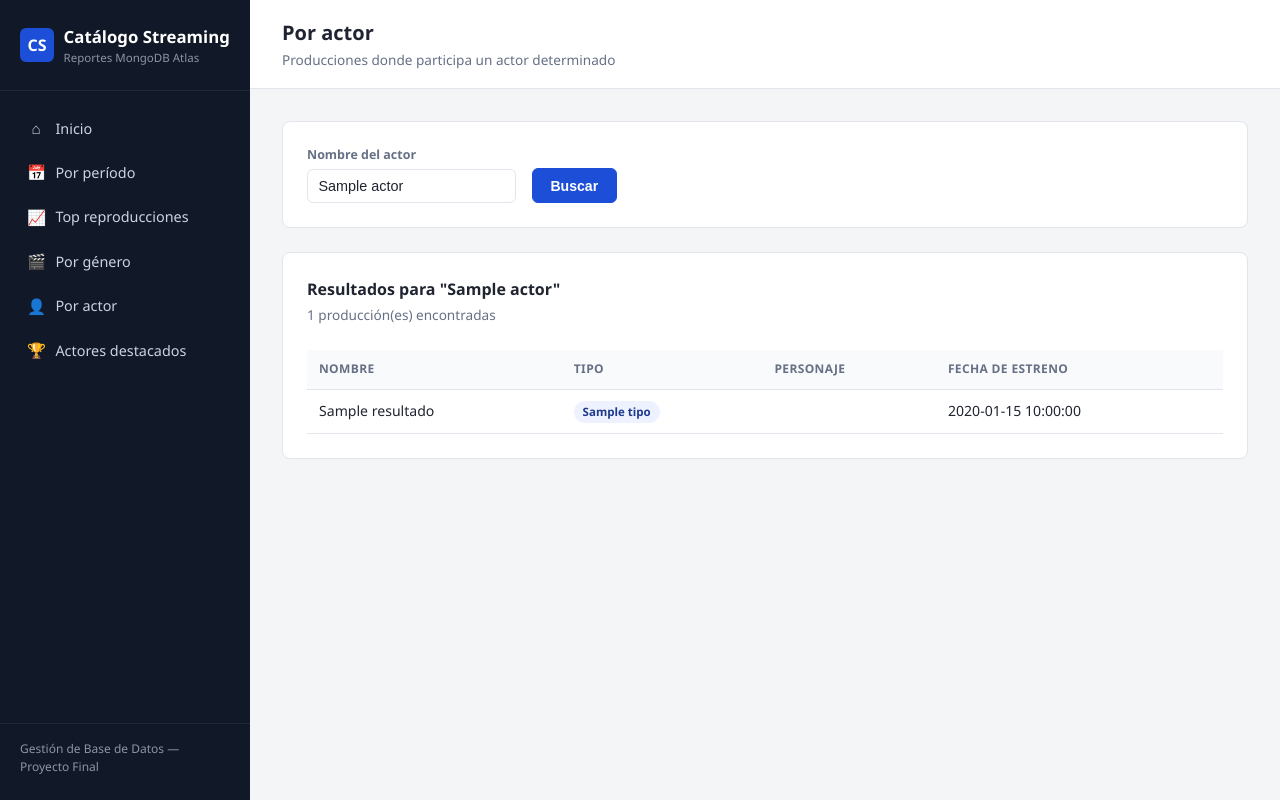
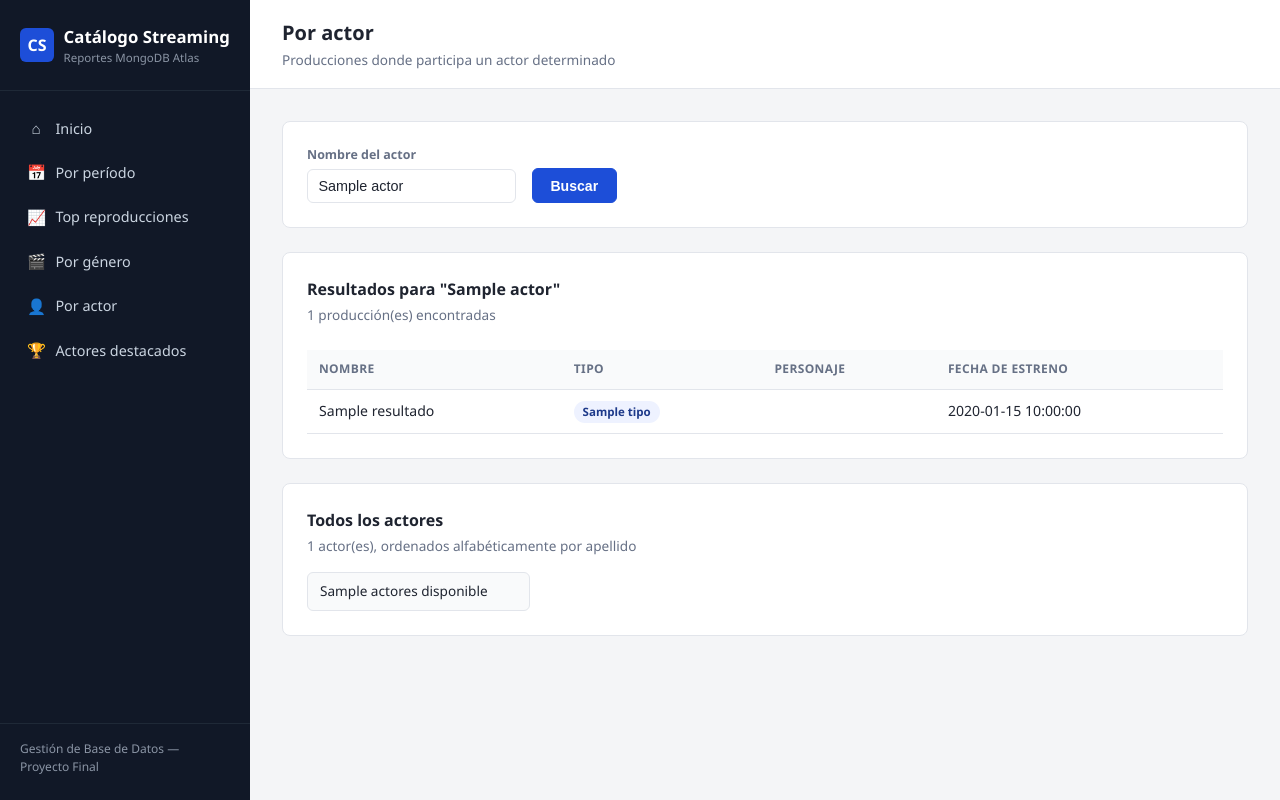
Before and after one commit to MattxPz/gbd-proyectofinal, a Flask app: template app/templates/reporte_actor.html in a window 1280 px wide. Run offline with Flask 3, Linux system fonts and the light colour scheme; the template is opened without the code that fills it: most values are stand-ins (such as "Sample title", 1, 10 or a date in 2020).

Commit message:
feat: enhance search with dynamic suggestions on genres and actors

```diff
--- a/app/static/css/style.css
+++ b/app/static/css/style.css
@@ -374,6 +374,39 @@ a:hover {
   border-color: var(--color-primary-dark);
 }
 
+/* ---------- Listado de actores ---------- */
+
+.actor-list-grid {
+  display: grid;
+  grid-template-columns: repeat(auto-fill, minmax(180px, 1fr));
+  gap: 0.5rem;
+  margin-top: 0.75rem;
+}
+
+.actor-chip {
+  display: block;
+  padding: 0.5rem 0.75rem;
+  border: 1px solid var(--color-border);
+  border-radius: 6px;
+  background: #f9fafb;
+  color: var(--color-text);
+  font-size: 0.85rem;
+  text-decoration: none;
+}
+
+.actor-chip:hover {
+  border-color: var(--color-primary);
+  background: #eef2ff;
+  text-decoration: none;
+}
+
+.actor-chip-active {
+  border-color: var(--color-primary);
+  background: var(--color-primary);
+  color: var(--color-primary-contrast);
+  font-weight: 600;
+}
+
 /* ---------- Tablas ---------- */
 
 .table-wrapper {
--- a/app/templates/reporte_actor.html
+++ b/app/templates/reporte_actor.html
@@ -7,7 +7,12 @@
   <form method="get" class="filter-form">
     <div class="filter-field">
       <label for="actor">Nombre del actor</label>
-      <input type="text" id="actor" name="actor" value="{{ actor }}" placeholder="Ej: Ana Torres" required>
+      <input type="text" id="actor" name="actor" value="{{ actor }}" placeholder="Ej: Ana Torres" list="actores-list" autocomplete="off" required>
+      <datalist id="actores-list">
+        {% for a in actores_disponibles %}
+        <option value="{{ a.nombre }}"></option>
+        {% endfor %}
+      </datalist>
     </div>
     <button type="submit" class="btn">Buscar</button>
   </form>
@@ -52,4 +57,22 @@
   {% endif %}
 </div>
 {% endif %}
+
+<div class="card">
+  <p class="card-title">Todos los actores</p>
+  <p class="card-subtitle">{{ actores_disponibles|length }} actor(es), ordenados alfabéticamente por apellido</p>
+  {% if actores_disponibles %}
+  <div class="actor-list-grid">
+    {% for a in actores_disponibles %}
+    <a class="actor-chip{% if a.nombre == actor %} actor-chip-active{% endif %}"
+       href="{{ url_for('vistas.vista_por_actor', actor=a.nombre) }}">{{ a.nombre }}</a>
+    {% endfor %}
+  </div>
+  {% else %}
+  <div class="empty-state">
+    <div class="empty-icon">&#128100;</div>
+    No hay actores registrados todavía.
+  </div>
+  {% endif %}
+</div>
 {% endblock %}
```
Also changed, not shown: app/aggregations.py (+19 -0 lines), app/routes/vistas.py (+32 -2 lines), app/templates/reporte_genero.html (+6 -1 lines).
